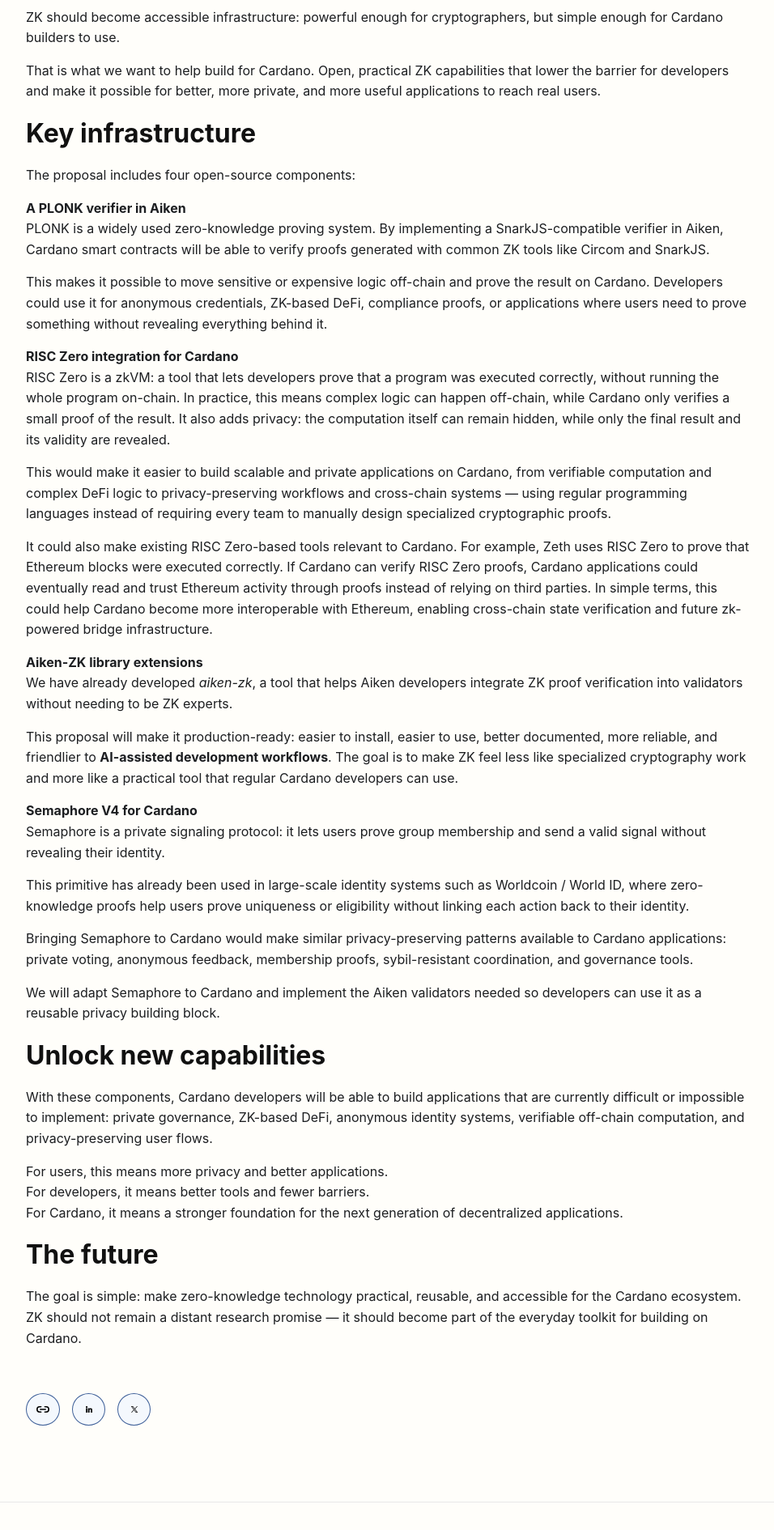
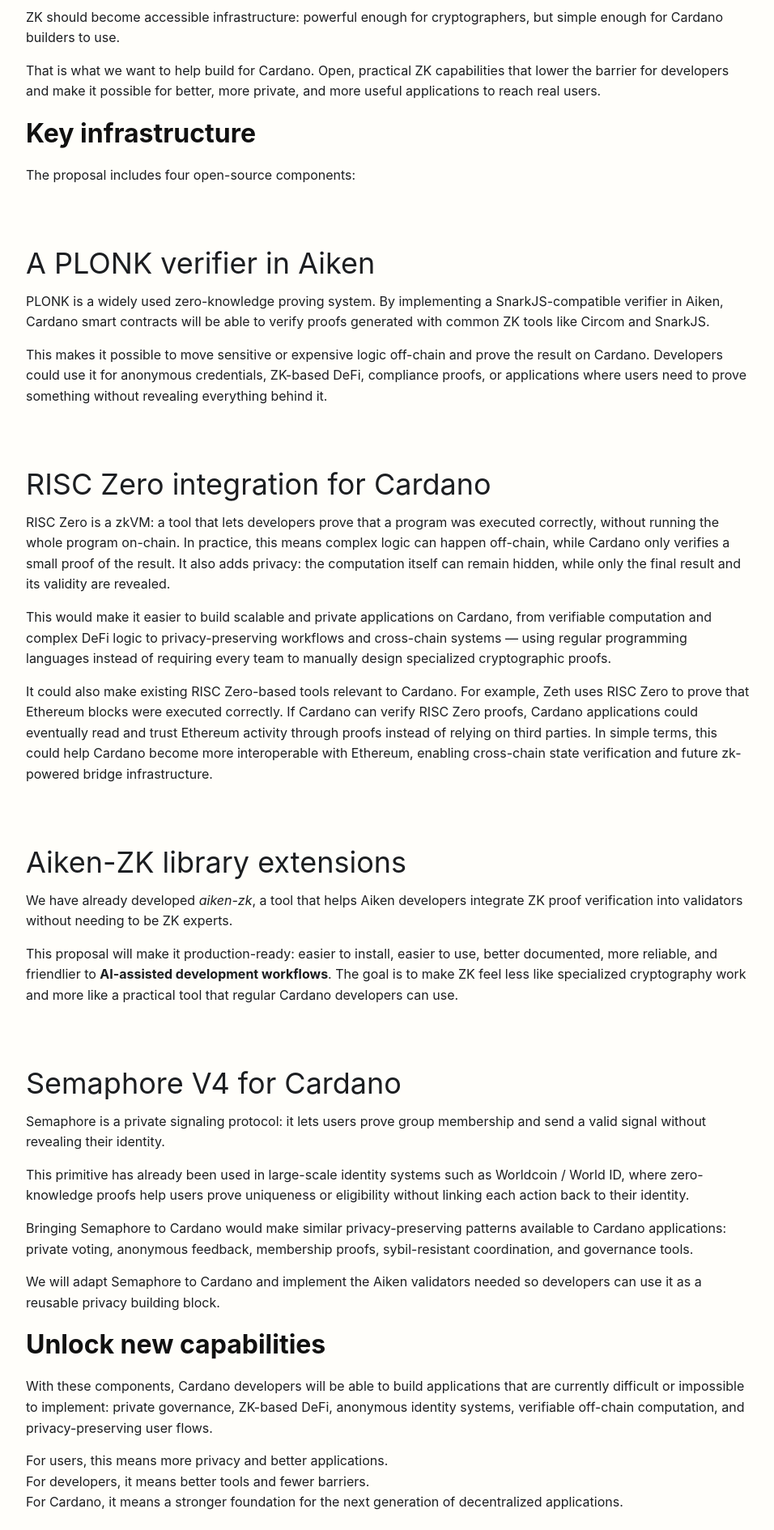
Before and after one commit to eryxcoop/eryxcoop.github.io, a Jekyll site: the page built from _posts/2026-05-26-bringing-zero-knowledge-capabilities-to-cardano.md, in a window 1280 px wide. Shown: the part 1011-2901 px from the top of the page at 81% size, without its empty margins (160-1116 px from the left). Built offline with Jekyll 4.4.1, drawn with Linux system fonts in a browser that asks for light colours; some web fonts are replaced.

Commit message:
Fix title hierarchy

```diff
--- a/_posts/2026-05-26-bringing-zero-knowledge-capabilities-to-cardano.md
+++ b/_posts/2026-05-26-bringing-zero-knowledge-capabilities-to-cardano.md
@@ -24,24 +24,24 @@
 
 The proposal includes four open-source components:
 
-**A PLONK verifier in Aiken**
+### A PLONK verifier in Aiken
 PLONK is a widely used zero-knowledge proving system. By implementing a SnarkJS-compatible verifier in Aiken, Cardano smart contracts will be able to verify proofs generated with common ZK tools like Circom and SnarkJS.
 
 This makes it possible to move sensitive or expensive logic off-chain and prove the result on Cardano. Developers could use it for anonymous credentials, ZK-based DeFi, compliance proofs, or applications where users need to prove something without revealing everything behind it.
 
-**RISC Zero integration for Cardano**
+### RISC Zero integration for Cardano
 RISC Zero is a zkVM: a tool that lets developers prove that a program was executed correctly, without running the whole program on-chain. In practice, this means complex logic can happen off-chain, while Cardano only verifies a small proof of the result. It also adds privacy: the computation itself can remain hidden, while only the final result and its validity are revealed.
 
 This would make it easier to build scalable and private applications on Cardano, from verifiable computation and complex DeFi logic to privacy-preserving workflows and cross-chain systems — using regular programming languages instead of requiring every team to manually design specialized cryptographic proofs.
 
 It could also make existing RISC Zero-based tools relevant to Cardano. For example, Zeth uses RISC Zero to prove that Ethereum blocks were executed correctly. If Cardano can verify RISC Zero proofs, Cardano applications could eventually read and trust Ethereum activity through proofs instead of relying on third parties. In simple terms, this could help Cardano become more interoperable with Ethereum, enabling cross-chain state verification and future zk-powered bridge infrastructure.
 
-**Aiken-ZK library extensions**
+### Aiken-ZK library extensions
 We have already developed *aiken-zk*, a tool that helps Aiken developers integrate ZK proof verification into validators without needing to be ZK experts.
 
 This proposal will make it production-ready: easier to install, easier to use, better documented, more reliable, and friendlier to **AI-assisted development workflows**. The goal is to make ZK feel less like specialized cryptography work and more like a practical tool that regular Cardano developers can use.
 
-**Semaphore V4 for Cardano**
+### Semaphore V4 for Cardano
 Semaphore is a private signaling protocol: it lets users prove group membership and send a valid signal without revealing their identity.
 
 This primitive has already been used in large-scale identity systems such as Worldcoin / World ID, where zero-knowledge proofs help users prove uniqueness or eligibility without linking each action back to their identity.
```
